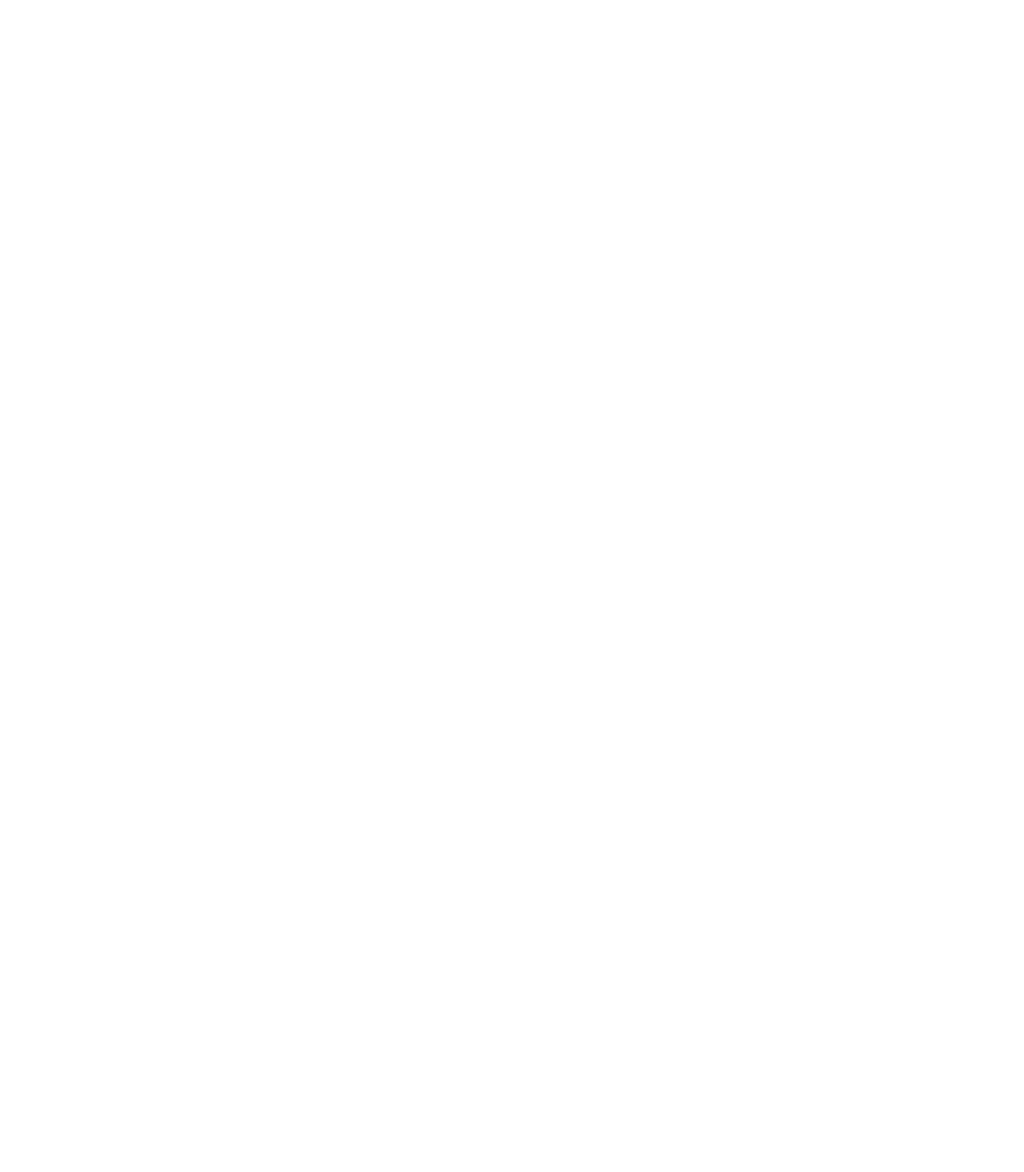
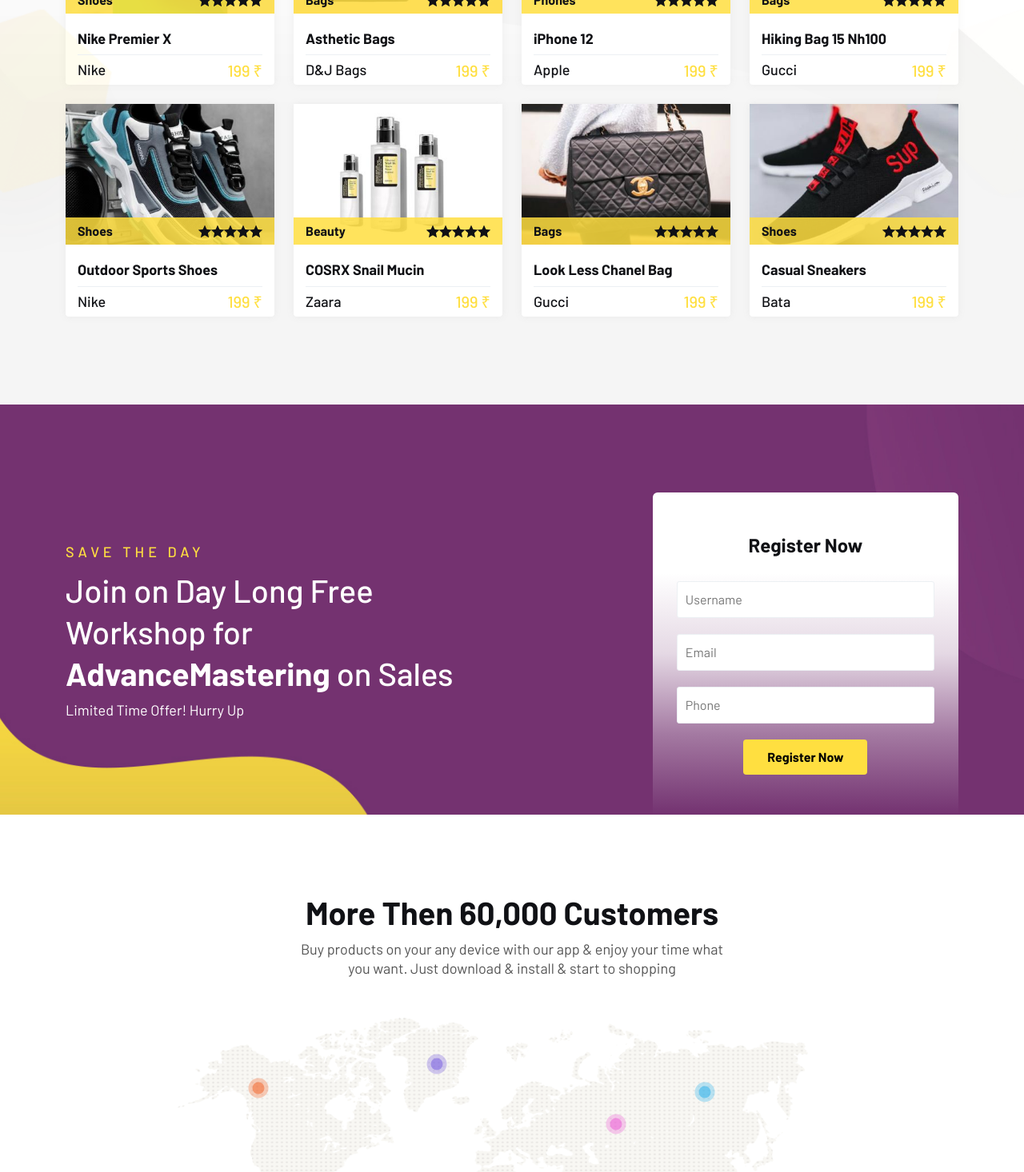
Before and after one commit to Pandey9800/react_ecom, a React (Vite) app: page / in a window 1280 px wide. Shown: the part 2180-3646 px from the top of the page at 80% size. Before the commit the page ends 2130 px from the top, so only its background shows below. Built offline with nearby package versions, Linux system fonts and the light colour scheme.

Commit message:
added another section on this projects home page

```diff
--- /dev/null
+++ b/src/components/Rating.jsx
@@ -0,0 +1,15 @@
+import React from 'react'
+
+const Rating = () => {
+  return (
+      <span className="ratting">
+          <i className="icofont-ui-rating"></i>
+          <i className="icofont-ui-rating"></i>
+          <i className="icofont-ui-rating"></i>
+          <i className="icofont-ui-rating"></i>
+          <i className="icofont-ui-rating"></i>
+    </span>
+  )
+}
+
+export default Rating
--- a/src/home/CategoryShowCase.jsx
+++ b/src/home/CategoryShowCase.jsx
@@ -1,4 +1,6 @@
 import React, { useState } from 'react'
+import Rating from '../components/Rating';
+import { Link } from 'react-router-dom';
 
 const title = "Our Products";
 
@@ -82,8 +84,11 @@
 
     // category based filtering
 
-    const filterItem = () => {
-
+    const filterItem = (categItem) => {
+        const updateItems = ProductData.filter((curElem) => {
+            return curElem.cate === categItem;
+        });
+        setItems(updateItems);
     }
   return (
       <div className="course-section style-3 padding-tb">
@@ -97,12 +102,49 @@
                   <h2 className="title">{title}</h2>
                   <div className="course-filter-group">
                       <ul className="lab-ul">
-                          <li onClick={() => filterItem("All")}>All</li>
+                          <li onClick={() => setItems(ProductData)}>All</li>
                           <li onClick={() => filterItem("Shoes")}>Shoes</li>
                           <li onClick={() => filterItem("Bags")}>Bags</li>
                           <li onClick={() => filterItem("Phones")}>Phones</li>
                           <li onClick={() => filterItem("Beauty")}>Beauty</li>
                       </ul>
+                  </div>
+              </div>
+
+              {/* section Body */}
+              <div className="section-wrapper">
+                  <div className="row g-4 justify-content-center row-cols-xl-4 row-cols-lg-3 row-cols-md-2 row-cols-1 course-filter">
+                      {
+                          items.map((product) => <div key={product.id} className="col">
+                              <div className="course-item style-4">
+                                  <div className="course-inner">
+                                      <div className="course-thumb">
+                                          <img src={product.imgUrl} alt="" />
+                                          <div className="course-category">
+                                              <div className="course-cate">
+                                                  <a href="#">{product.cate}</a>
+                                              </div>
+                                              <div className="course-reiew">
+                                                  <Rating />
+                                              </div>
+                                          </div>
+                                      </div>
+                                      {/* content */}
+                                      <div className="course-content">
+                                          <Link to={`/shop/${product.id}`}><h6>{product.title}</h6></Link>
+                                          <div className="course-footer">
+                                              <div className="course-author">
+                                              <Link to="/" className="ca-name">{product.brand}</Link>
+                                              </div>
+                                              <div className="course-price">
+                                                  {product.price}
+                                              </div>
+                                          </div>
+                                      </div>
+                                  </div>
+                              </div>
+                          </div>)
+                      }
                   </div>
               </div>
           </div>
--- a/src/home/Home.jsx
+++ b/src/home/Home.jsx
@@ -2,6 +2,8 @@
 import Banner from './Banner'
 import HomeCate from './HomeCate'
 import CategoryShowCase from './CategoryShowCase'
+import Register from './Register'
+import LocationSpread from './LocationSpread'
 
 const Home = () => {
   return (
@@ -9,6 +11,8 @@
       <Banner />
       <HomeCate />
       <CategoryShowCase />
+      <Register />
+      <LocationSpread />
     </div>
   )
 }
--- /dev/null
+++ b/src/home/LocationSpread.jsx
@@ -0,0 +1,77 @@
+import React from 'react'
+import { Link } from 'react-router-dom';
+
+const title = "More Then 60,000 Customers";
+
+const desc = "Buy products on your any device with our app & enjoy your time what you want. Just download & install & start to shopping";
+
+const clientsList = [
+    {
+        imgUrl: '/src/assets/images/clients/avater.jpg',
+        imgAlt: 'education thumb rajibraj91 rajibraj',
+        text: 'Join with Us',
+    },
+    {
+        imgUrl: '/src/assets/images/clients/avater.jpg',
+        imgAlt: 'education thumb rajibraj91 rajibraj',
+        text: 'Join with Us',
+    },
+    {
+        imgUrl: '/src/assets/images/clients/avater.jpg',
+        imgAlt: 'education thumb rajibraj91 rajibraj',
+        text: 'Join with Us',
+    },
+    {
+        imgUrl: '/src/assets/images/clients/avater.jpg',
+        imgAlt: 'education thumb rajibraj91 rajibraj',
+        text: 'Join with Us',
+    },
+    {
+        imgUrl: '/src/assets/images/clients/avater.jpg',
+        imgAlt: 'education thumb rajibraj91 rajibraj',
+        text: 'Join with Us',
+    },
+    {
+        imgUrl: '/src/assets/images/clients/avater.jpg',
+        imgAlt: 'education thumb rajibraj91 rajibraj',
+        text: 'Join with Us',
+    },
+    {
+        imgUrl: '/src/assets/images/clients/avater.jpg',
+        imgAlt: 'education thumb rajibraj91 rajibraj',
+        text: 'Join with Us',
+    },
+];
+
+const LocationSpread = () => {
+  return (
+      <div className="clients-section style-2 padding-tb">
+          <div className="container">
+              <div className="section-header text-center">
+                  <h2 className="title">{title}</h2>
+                  <p>{desc}</p>
+              </div>
+
+              {/* main content */}
+              <div className="section-wrapper">
+                  <div className="clients">
+                      {
+                          clientsList.map((val, i) => (
+                              <div key={i} className="client-list">
+                                  <Link to="/sign-up" className="client-content">
+                                      <span>{val.text}</span>
+                                  </Link>
+                                  <div className="client-thumb">
+                                      <img src={val.imgUrl} alt="" />
+                                  </div>
+                              </div>
+                          ))
+                      }
+                  </div>
+              </div>
+          </div>
+    </div>
+  )
+}
+
+export default LocationSpread
--- /dev/null
+++ b/src/home/Register.jsx
@@ -0,0 +1,38 @@
+import React from 'react'
+const subTitle = "Save the Day";
+const Title = (
+    <h2 className="title">Join on Day Long Free Workshop for <b>Advance<span>Mastering</span></b> on Sales</h2>
+)
+const desc = "Limited Time Offer! Hurry Up";
+
+const Register = () => {
+  return (
+      <section className="register-section padding-tb pb-0">
+          <div className="container">
+              <div className="row g-4 row-cols-lg-2 row-cols-1 align-items-center">
+                  <div className="col">
+                      <div className="section-header">
+                          <span className="subtitle">{subTitle}</span>
+                          {Title}
+                          <p>{desc}</p>
+                      </div>
+                  </div>
+
+                  <div className="col">
+                      <div className="section-wrapper">
+                          <h4>Register Now</h4>
+                          <form className="register-form">
+                              <input type="text" name="name" placeholder="Username" className="reg-input" />
+                              <input type="email" name="email" placeholder="Email" className="reg-input" />
+                              <input type="number" name="number" placeholder="Phone" className="reg-input" />
+                              <button type="submit" className="lab-btn">Register Now</button>
+                          </form>
+                      </div>
+                  </div>
+            </div>
+          </div>
+    </section>
+  )
+}
+
+export default Register
```
Also changed, not shown: src/home/AboutUs.jsx (added).
